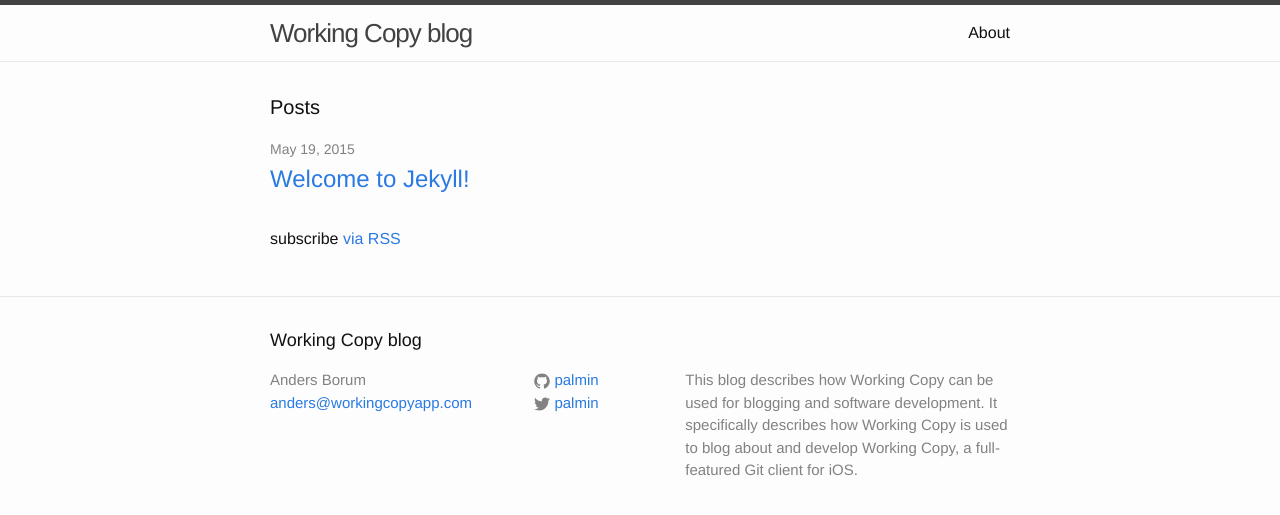
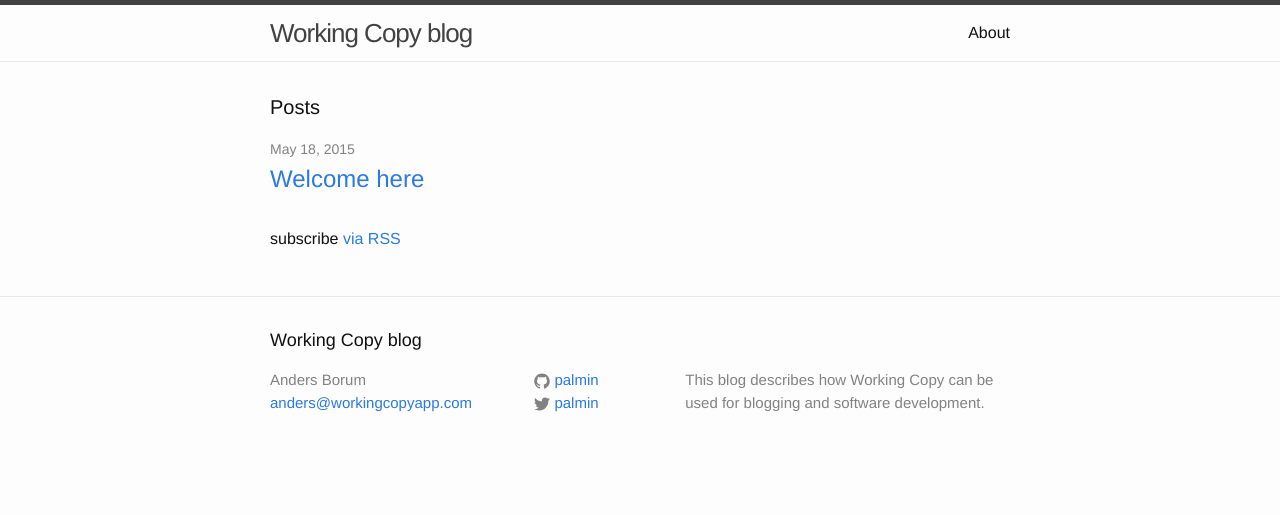
Before and after one commit to palmin/palmin.github.io, a Jekyll site: the page built from index.html, in a window 1280 px wide. Shown: the top 515 px of the page. Built offline with Jekyll 4.4.1, drawn with Linux system fonts in a browser that asks for light colours.

```diff
--- a/_config.yml
+++ b/_config.yml
@@ -1,11 +1,10 @@
 # Site settings
 title: Working Copy blog
-owner: Anders Borum
+author: Anders Borum
 email: anders@workingcopyapp.com
 description: > # this means to ignore newlines until "baseurl:"
   This blog describes how Working Copy can be used for blogging and
-  software development. It specifically describes how Working Copy is used to
-  blog about and develop Working Copy, a full-featured Git client for iOS.
+  software development.
 baseurl: "" # the subpath of your site, e.g. /blog/
 url: "http:/palmin.github.io/" # the base hostname & protocol for your site
 twitter_username: palmin
--- a/_includes/footer.html
+++ b/_includes/footer.html
@@ -7,7 +7,7 @@
     <div class="footer-col-wrapper">
       <div class="footer-col  footer-col-1">
         <ul class="contact-list">
-          <li>{{ site.owner }}</li>
+          <li>{{ site.author }}</li>
           <li><a href="mailto:{{ site.email }}">{{ site.email }}</a></li>
         </ul>
       </div>
```
Also changed, not shown: _posts/2015-05-18-welcome-here.markdown (added, +19 -0 lines), _posts/2015-05-19-welcome-to-jekyll.markdown (deleted, +0 -25 lines).
